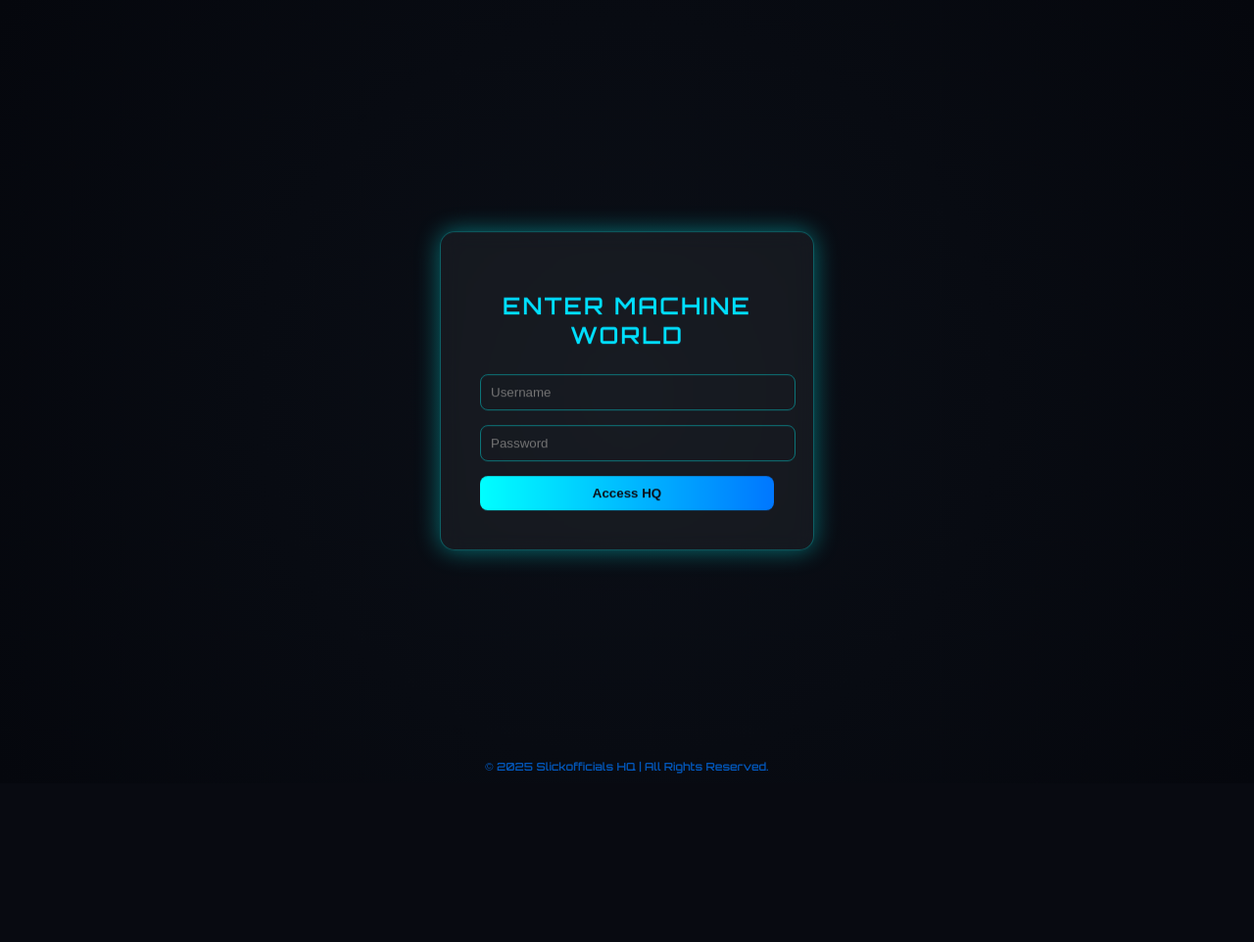
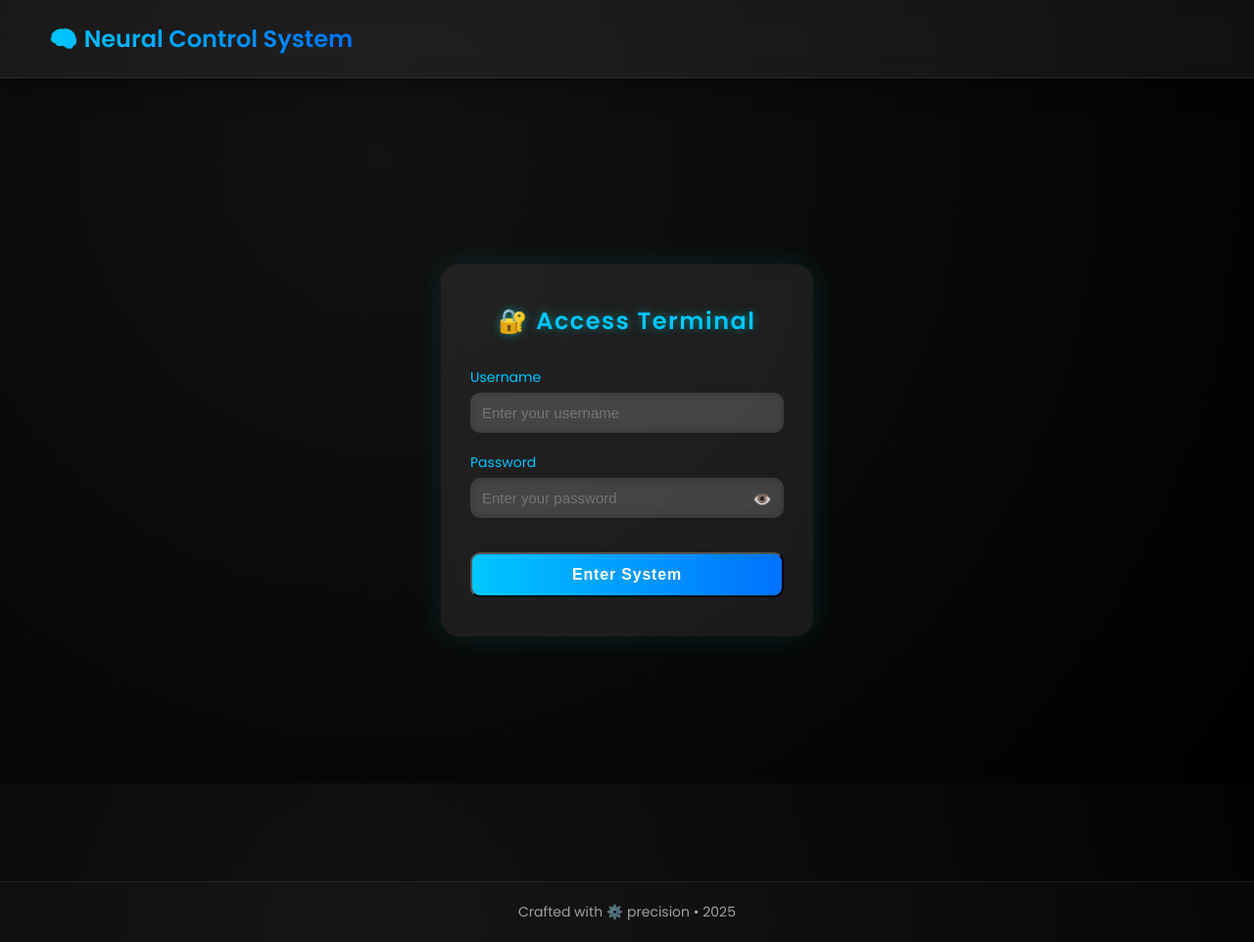
Before and after one commit to slickofficials/SlickOfficials-HQ-HUB, a Flask app: page / in a window 1280 px wide. Shown: the whole page at 98% size. Before the commit the page ends 790 px from the top, so only its background shows below. Run offline with Flask 3, Linux system fonts and the light colour scheme.

Commit message:
Update login.html

```diff
--- a/templates/login.html
+++ b/templates/login.html
@@ -1,89 +1,136 @@
-<!DOCTYPE html>
-<html lang="en">
-<head>
-<meta charset="UTF-8" />
-<meta name="viewport" content="width=device-width, initial-scale=1.0" />
-<title>Slickofficials HQ Login</title>
+{% extends "base.html" %}
+{% block title %}Access Terminal - Neural Login{% endblock %}
+
+{% block content %}
+<div class="login-container fade-in">
+  <div class="login-box glass">
+    <h2 class="title-glow">🔐 Access Terminal</h2>
+
+    {% if error %}
+      <p class="error">{{ error }}</p>
+    {% endif %}
+
+    <form method="POST" action="/" class="login-form">
+      <div class="input-group">
+        <label for="username">Username</label>
+        <input type="text" id="username" name="username" placeholder="Enter your username" required>
+      </div>
+
+      <div class="input-group password-group">
+        <label for="password">Password</label>
+        <div class="password-wrapper">
+          <input type="password" id="password" name="password" placeholder="Enter your password" required>
+          <span id="togglePassword" class="toggle-eye">👁️</span>
+        </div>
+      </div>
+
+      <button type="submit" class="btn enter-btn">Enter System</button>
+    </form>
+  </div>
+</div>
+
 <style>
-@import url('https://fonts.googleapis.com/css2?family=Orbitron:wght@600&display=swap');
-body {
-  margin: 0;
-  height: 100vh;
-  background: radial-gradient(circle at 50% 50%, #0b0f17, #05070d);
+  .login-container {
     display: flex;
     justify-content: center;
     align-items: center;
-  font-family: 'Orbitron', sans-serif;
-  color: #00ffff;
-  overflow: hidden;
+    height: 85vh;
   }
-.login-container {
-  background: rgba(255, 255, 255, 0.05);
-  border: 1px solid rgba(0, 255, 255, 0.3);
-  box-shadow: 0 0 25px #00ffff66;
-  padding: 40px;
-  border-radius: 15px;
+
+  .login-box {
+    width: 380px;
+    padding: 40px 30px;
+    border-radius: 18px;
+    text-align: center;
+    box-shadow: 0 0 30px rgba(0, 255, 255, 0.1);
     backdrop-filter: blur(10px);
-  text-align: center;
-  width: 300px;
-  animation: float 6s ease-in-out infinite;
   }
-@keyframes float {
-  0%, 100% { transform: translateY(0px); }
-  50% { transform: translateY(-10px); }
+
+  .title-glow {
+    color: var(--accent);
+    text-shadow: 0 0 10px rgba(0,255,255,0.4);
+    margin-bottom: 30px;
+    letter-spacing: 1.5px;
   }
-h2 {
-  font-size: 1.5rem;
-  color: #00e0ff;
-  margin-bottom: 25px;
-  letter-spacing: 2px;
+
+  .input-group {
+    text-align: left;
+    margin-bottom: 20px;
   }
-input {
-  background: transparent;
-  border: 1px solid #00ffff66;
-  color: #00ffff;
-  border-radius: 8px;
-  padding: 10px;
+
+  .input-group label {
+    font-size: 14px;
+    color: var(--accent);
+    display: block;
+    margin-bottom: 5px;
+  }
+
+  .input-group input {
+    width: 100%;
+    padding: 12px;
+    font-size: 15px;
+    border-radius: 10px;
+    border: none;
+    outline: none;
+    background: rgba(255,255,255,0.1);
+    color: #fff;
+    backdrop-filter: blur(6px);
+    transition: all 0.3s ease;
+  }
+
+  .input-group input:focus {
+    box-shadow: 0 0 10px rgba(0,198,255,0.4);
+    background: rgba(255,255,255,0.2);
+  }
+
+  .password-wrapper {
+    position: relative;
+  }
+
+  .toggle-eye {
+    position: absolute;
+    right: 12px;
+    top: 50%;
+    transform: translateY(-50%);
+    cursor: pointer;
+    opacity: 0.8;
+    transition: opacity 0.2s;
+  }
+
+  .toggle-eye:hover {
+    opacity: 1;
+  }
+
+  .enter-btn {
+    margin-top: 15px;
+    width: 100%;
+    font-size: 16px;
+    letter-spacing: 0.8px;
+    font-weight: bold;
+    background: linear-gradient(90deg, #00c6ff, #0072ff);
+  }
+
+  .enter-btn:hover {
+    background: linear-gradient(90deg, #0072ff, #00c6ff);
+    box-shadow: 0 0 15px rgba(0,198,255,0.4);
+  }
+
+  .error {
+    color: #ff4b5c;
+    background: rgba(255,0,0,0.1);
+    padding: 8px;
+    border-radius: 6px;
     margin-bottom: 15px;
-  width: 100%;
-  outline: none;
-}
-button {
-  background: linear-gradient(90deg, #00ffff, #0077ff);
-  border: none;
-  border-radius: 8px;
-  padding: 10px;
-  width: 100%;
-  color: #0b0f17;
-  font-weight: bold;
-  cursor: pointer;
-  transition: 0.3s;
-}
-button:hover {
-  background: linear-gradient(90deg, #0077ff, #00ffff);
-  box-shadow: 0 0 15px #00ffffaa;
-}
-footer {
-  position: absolute;
-  bottom: 10px;
-  font-size: 0.7rem;
-  color: #0077ff;
-  opacity: 0.7;
   }
 </style>
-</head>
-<body>
-  <div class="login-container">
-    <h2>ENTER MACHINE WORLD</h2>
-    <form method="POST">
-      <input type="text" name="username" placeholder="Username" required />
-      <input type="password" name="password" placeholder="Password" required />
-      <button type="submit">Access HQ</button>
-    </form>
-    {% if error %}
-    <p style="color: #ff0080;">{{ error }}</p>
-    {% endif %}
-  </div>
-  <footer>© 2025 Slickofficials HQ | All Rights Reserved.</footer>
-</body>
-</html>
+
+<script>
+  const togglePassword = document.getElementById('togglePassword');
+  const passwordInput = document.getElementById('password');
+  togglePassword.addEventListener('click', () => {
+    const type = passwordInput.getAttribute('type') === 'password' ? 'text' : 'password';
+    passwordInput.setAttribute('type', type);
+    togglePassword.textContent = type === 'password' ? '👁️' : '🙈';
+  });
+</script>
+{% endblock %}
```
Lines whose indentation alone changed are shown as unchanged.
